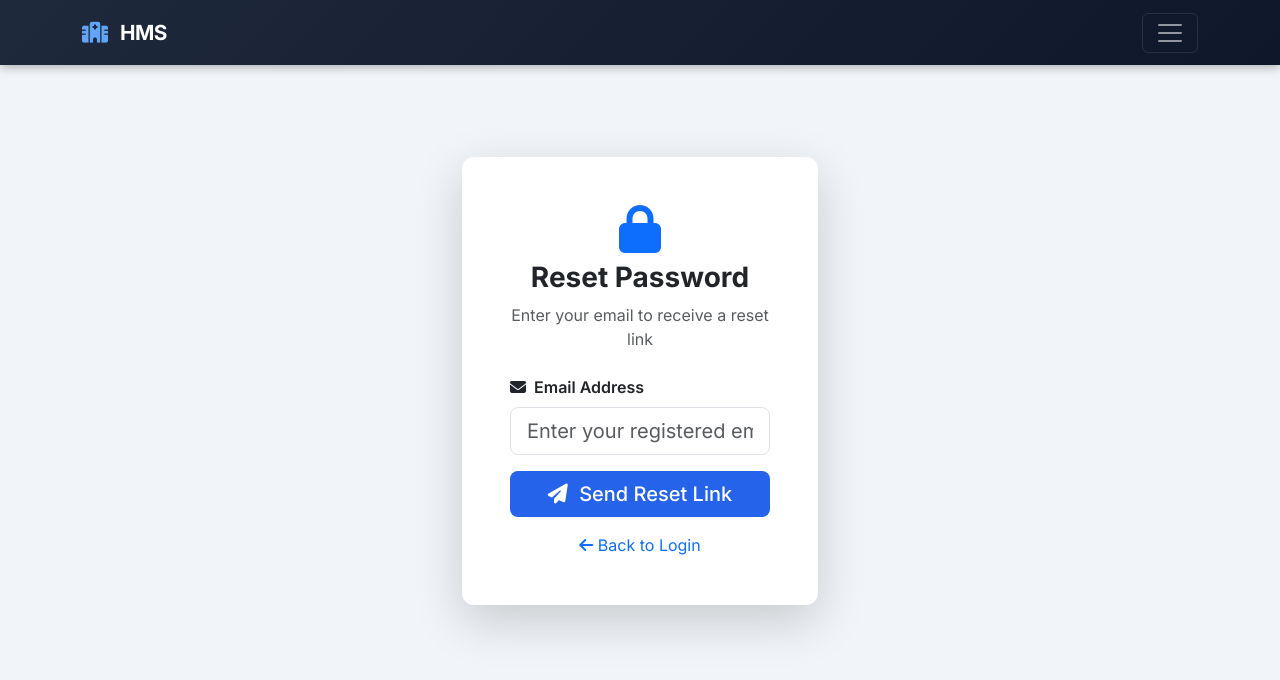
After one commit to cjmaina2-eng/hospital-management-system, a Flask app: page /auth/forgot-password in a window 1280 px wide. The commit adds this page. Shown: the top 680 px of the page. Run offline with Flask 3, Linux system fonts and the light colour scheme; parts of the project's set-up code (start-up, migrations or seed data) failed here and were passed over.

Commit message:
Add Forgot/Reset Password functionality with email

```diff
--- a/app/models/user.py
+++ b/app/models/user.py
@@ -32,6 +32,10 @@ class User(UserMixin, db.Model):
     is_active = db.Column(db.Boolean, default=True)
     created_at = db.Column(db.DateTime, default=datetime.utcnow)
     updated_at = db.Column(db.DateTime, default=datetime.utcnow, onupdate=datetime.utcnow)
+    reset_token = db.Column(db.String(100), nullable=True)
+    reset_token_expires = db.Column(db.DateTime, nullable=True)
+
+    # ... rest of relationships ...
 
     roles = db.relationship('Role', secondary=user_roles, back_populates='users')
     patient = db.relationship('Patient', back_populates='user', uselist=False, cascade='all, delete-orphan')
--- a/app/routes/auth.py
+++ b/app/routes/auth.py
@@ -150,3 +150,94 @@ def verify_code():
 
     flash('Invalid or expired code.', 'danger')
     return redirect(url_for('auth.login'))
+
+import secrets
+from datetime import datetime, timedelta
+from flask_mail import Message
+from app import mail
+
+@bp.route('/forgot-password', methods=['GET', 'POST'])
+def forgot_password():
+    """Request password reset link."""
+    if current_user.is_authenticated:
+        return redirect(url_for('dashboard.index'))
+
+    if request.method == 'POST':
+        email = request.form.get('email')
+        user = User.query.filter_by(email=email).first()
+
+        if not user:
+            flash('No account found with that email address.', 'danger')
+            return redirect(url_for('auth.forgot_password'))
+
+        # Generate reset token
+        token = secrets.token_urlsafe(32)
+        user.reset_token = token
+        user.reset_token_expires = datetime.utcnow() + timedelta(hours=1)
+        db.session.commit()
+
+        # Send reset email
+        reset_url = url_for('auth.reset_password', token=token, _external=True)
+
+        try:
+            msg = Message(
+                subject="Password Reset - Hospital Management System",
+                sender=app.config['MAIL_DEFAULT_SENDER'],
+                recipients=[email],
+                html=f"""
+                <h2>Reset Your Password</h2>
+                <p>You requested to reset your password for the Hospital Management System.</p>
+                <p>Click the link below to reset your password (valid for 1 hour):</p>
+                <p><a href="{reset_url}" style="display:inline-block; padding:12px 24px; background:#2563eb; color:white; text-decoration:none; border-radius:8px;">Reset Password</a></p>
+                <p>If you did not request this, please ignore this email.</p>
+                <p>Thank you,<br>Hospital Management Team</p>
+                """
+            )
+            mail.send(msg)
+            flash('Password reset link sent to your email. Please check your inbox.', 'success')
+        except Exception as e:
+            app.logger.error(f"Email error: {e}")
+            flash('Could not send email. Please try again later.', 'danger')
+
+        return redirect(url_for('auth.login'))
+
+    return render_template('auth/forgot_password.html')
+
+@bp.route('/reset-password/<token>', methods=['GET', 'POST'])
+def reset_password(token):
+    """Reset password with token."""
+    if current_user.is_authenticated:
+        return redirect(url_for('dashboard.index'))
+
+    # Find user with valid token
+    user = User.query.filter_by(reset_token=token).first()
+    if not user:
+        flash('Invalid or expired reset token.', 'danger')
+        return redirect(url_for('auth.forgot_password'))
+
+    if user.reset_token_expires and user.reset_token_expires < datetime.utcnow():
+        flash('Reset link has expired. Please request a new one.', 'danger')
+        return redirect(url_for('auth.forgot_password'))
+
+    if request.method == 'POST':
+        password = request.form.get('password')
+        confirm_password = request.form.get('confirm_password')
+
+        if not password or len(password) < 6:
+            flash('Password must be at least 6 characters.', 'danger')
+            return redirect(url_for('auth.reset_password', token=token))
+
+        if password != confirm_password:
+            flash('Passwords do not match.', 'danger')
+            return redirect(url_for('auth.reset_password', token=token))
+
+        # Update password
+        user.set_password(password)
+        user.reset_token = None
+        user.reset_token_expires = None
+        db.session.commit()
+
+        flash('Your password has been reset successfully. Please login.', 'success')
+        return redirect(url_for('auth.login'))
+
+    return render_template('auth/reset_password.html', token=token)
--- /dev/null
+++ b/app/templates/auth/forgot_password.html
@@ -0,0 +1,37 @@
+{% extends "base.html" %}
+
+{% block title %}Forgot Password{% endblock %}
+
+{% block content %}
+<div class="row justify-content-center min-vh-75 align-items-center">
+    <div class="col-md-5 col-lg-4">
+        <div class="card shadow-lg border-0">
+            <div class="card-body p-4 p-lg-5">
+                <div class="text-center mb-4">
+                    <i class="fas fa-lock fa-3x text-primary"></i>
+                    <h3 class="fw-bold mt-2">Reset Password</h3>
+                    <p class="text-muted">Enter your email to receive a reset link</p>
+                </div>
+                <form method="POST">
+                    <div class="mb-3">
+                        <label for="email" class="form-label fw-semibold">
+                            <i class="fas fa-envelope me-1"></i> Email Address
+                        </label>
+                        <input type="email" class="form-control form-control-lg"
+                               id="email" name="email"
+                               placeholder="Enter your registered email" required>
+                    </div>
+                    <button type="submit" class="btn btn-primary btn-lg w-100">
+                        <i class="fas fa-paper-plane"></i> Send Reset Link
+                    </button>
+                </form>
+                <div class="mt-3 text-center">
+                    <a href="{{ url_for('auth.login') }}" class="text-decoration-none">
+                        <i class="fas fa-arrow-left"></i> Back to Login
+                    </a>
+                </div>
+            </div>
+        </div>
+    </div>
+</div>
+{% endblock %}
```
Also changed, not shown: app/templates/auth/login.html (+16 -12 lines), app/templates/auth/reset_password.html (added, +75 -0 lines).
